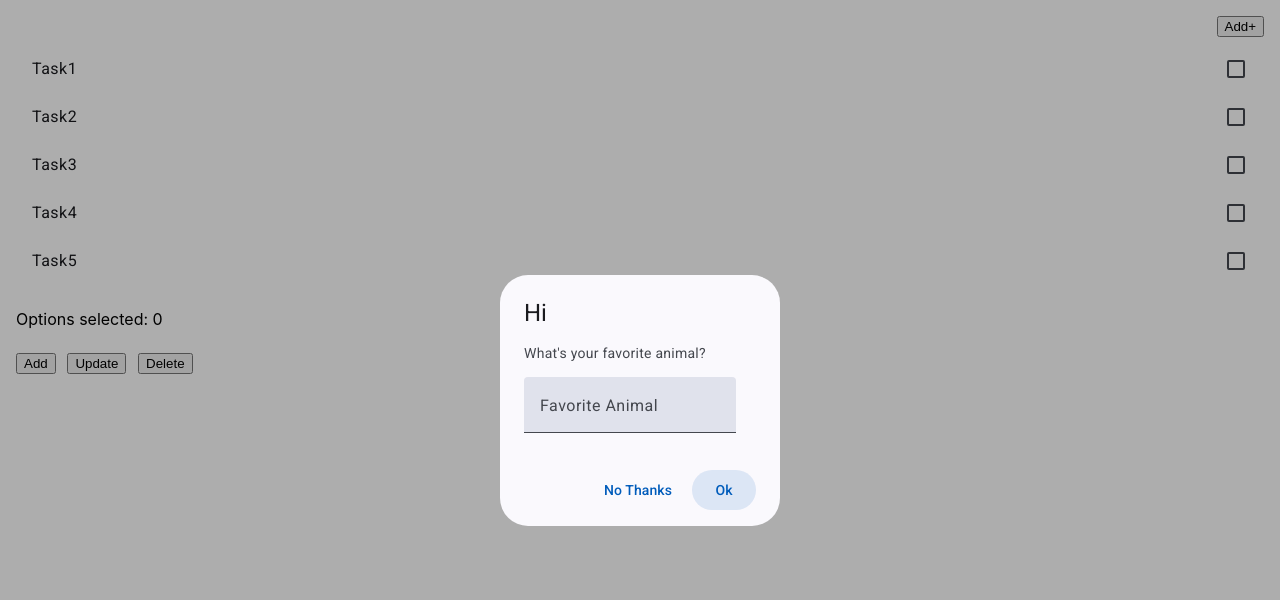
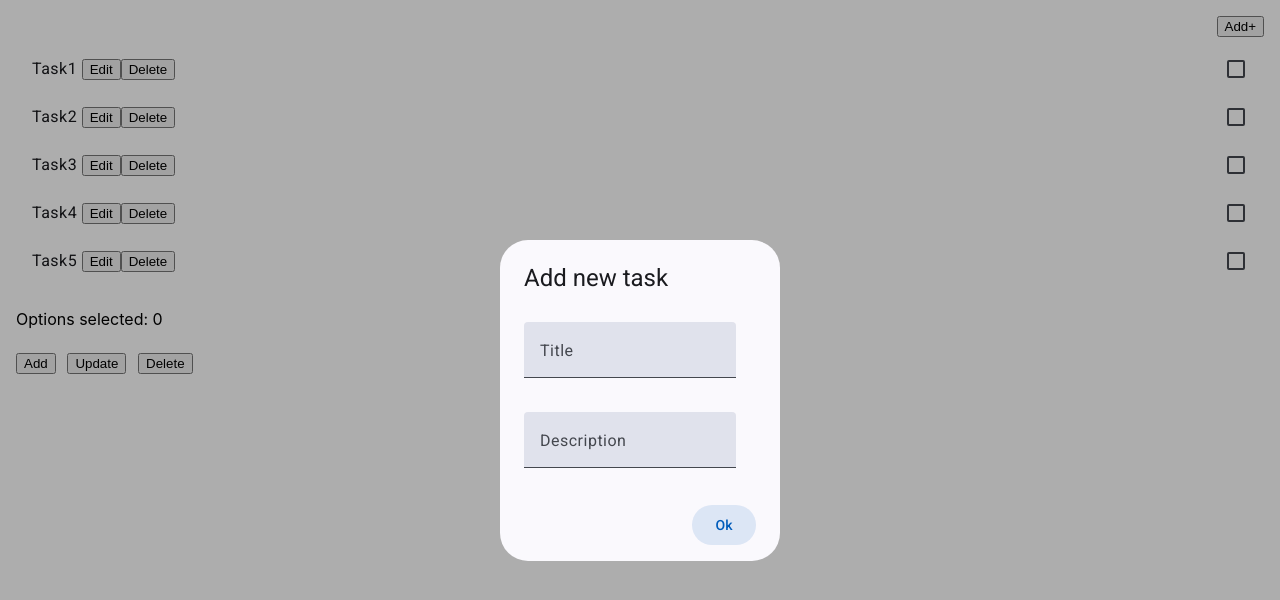
Before and after one commit to Bakhytgul-dev/FrontPortfolio, an Angular app in the folder ToDoList/: page / in a window 1280 px wide. Both pictures are taken after a click on the button "Add+". Shown: the top 600 px of the page. Built offline with nearby package versions, Linux system fonts and the light colour scheme.

Commit message:
[toDoList] replace component

```diff
--- a/ToDoList/src/app/app.component.ts
+++ b/ToDoList/src/app/app.component.ts
@@ -18,8 +18,8 @@ import { taskList as tasks } from '../data.json';
 
 import { LocalService } from '../services/local.service';
 
-import { ModalComponent } from './modal/modal.component';
-import { ListComponent } from './list/list.component';
+import { ModalComponent } from './components/modal/modal.component';
+import { ListComponent } from './components/list/list.component';
 
 @Component({
   selector: 'app-root',
@@ -42,19 +42,19 @@ export class AppComponent implements OnInit, OnDestroy {
 
   constructor(private localeStore: LocalService) {}
 
-  readonly animal = signal('');
-  readonly name = model('');
+  readonly description = signal('');
+  readonly titleModel = model('');
   readonly dialog = inject(MatDialog);
 
   openDialog(): void {
     const dialogRef = this.dialog.open(ModalComponent, {
-      data: { name: this.name(), animal: this.animal() },
+      data: { header: 'Add new task', title: this.titleModel(), description: this.description() },
     });
 
     dialogRef.afterClosed().subscribe((result) => {
       console.log('The dialog was closed');
       if (result !== undefined) {
-        this.animal.set(result);
+        //this.animal.set(result);
       }
     });
   }
--- /dev/null
+++ b/ToDoList/src/app/components/list/list.component.html
@@ -0,0 +1,12 @@
+<mat-selection-list #tasks>
+  @for (task of taskList; track task) {
+  <mat-list-option
+  (myClick)="onClick($event)"
+    >{{ task.name }}
+    <button mat-list-option (myClick)="edit($event)" clickable>Edit</button>
+    <button mat-list-option (myClick)="delete()" clickable>Delete</button></mat-list-option
+  >
+  }
+</mat-selection-list>
+
+<p>Options selected: {{ tasks.selectedOptions.selected.length }}</p>
--- /dev/null
+++ b/ToDoList/src/app/components/list/list.component.ts
@@ -0,0 +1,24 @@
+import { Component, Input } from '@angular/core';
+import { MatListModule } from '@angular/material/list';
+
+import { Task } from '../../interfaces/task.interfaces';
+
+@Component({
+  selector: 'app-list',
+  imports: [MatListModule],
+  templateUrl: './list.component.html',
+  styleUrl: './list.component.scss',
+})
+export class ListComponent {
+  @Input() taskList?: Task[];
+
+  edit(event: Event): any {
+    console.log('edit', event);
+  }
+  delete(): any {
+    console.log('delete');
+  }
+  onClick(event: Event): any {
+    console.log('event', event);
+  }
+}
--- /dev/null
+++ b/ToDoList/src/app/components/modal/modal.component.html
@@ -0,0 +1,16 @@
+<h2 mat-dialog-title>{{data.header}}</h2>
+<mat-dialog-content>
+    <p>{{data.title}}</p>
+    <mat-form-field>
+        <mat-label>Title</mat-label>
+        <input matInput [(ngModel)]="title" />
+    </mat-form-field>
+    <p>{{data.description}}</p>
+    <mat-form-field>
+        <mat-label>Description</mat-label>
+        <input matInput [(ngModel)]="description" />
+    </mat-form-field>
+</mat-dialog-content>
+<mat-dialog-actions>
+    <button mat-button [mat-dialog-close]="" cdkFocusInitial>Ok</button>
+</mat-dialog-actions>
--- a/ToDoList/src/app/modal/modal.component.ts
+++ b/ToDoList/src/app/components/modal/modal.component.ts
@@ -13,8 +13,9 @@ import {MatFormFieldModule} from '@angular/material/form-field';
 import {MatInputModule} from '@angular/material/input';
 
 export interface DialogData {
-  animal: string;
-  name: string;
+  header: string;
+  title: string;
+  description: string;
 }
 
 @Component({
@@ -35,7 +36,8 @@ export interface DialogData {
 export class ModalComponent {
   readonly dialogRef = inject(MatDialogRef<ModalComponent>);
   readonly data = inject<DialogData>(MAT_DIALOG_DATA);
-  readonly animal = model(this.data.animal);
+  readonly title = model(this.data.title);
+  readonly description = model(this.data.description);
 
   onNoClick(): void {
     this.dialogRef.close();
--- a/ToDoList/src/app/list/list.component.html
+++ /dev/null
@@ -1,9 +0,0 @@
-<mat-selection-list #tasks>
-    @for (task of taskList; track task) {
-    <mat-list-option>{{task.name}}</mat-list-option>
-    }
-</mat-selection-list>
-
-<p>
-    Options selected: {{tasks.selectedOptions.selected.length}}
-</p>
--- a/ToDoList/src/app/modal/modal.component.html
+++ /dev/null
@@ -1,12 +0,0 @@
-<h2 mat-dialog-title>Hi {{data.name}}</h2>
-<mat-dialog-content>
-    <p>What's your favorite animal?</p>
-    <mat-form-field>
-        <mat-label>Favorite Animal</mat-label>
-        <input matInput [(ngModel)]="animal" />
-    </mat-form-field>
-</mat-dialog-content>
-<mat-dialog-actions>
-    <button mat-button (click)="onNoClick()">No Thanks</button>
-    <button mat-button [mat-dialog-close]="animal()" cdkFocusInitial>Ok</button>
-</mat-dialog-actions>
```
Also changed, not shown: ToDoList/src/app/list/list.component.ts (deleted, +0 -15 lines), ToDoList/src/app/components/list/list.component.scss (added), ToDoList/src/app/components/modal/modal.component.scss (added), 2 other files (tests, documents, lock files or other folders).
